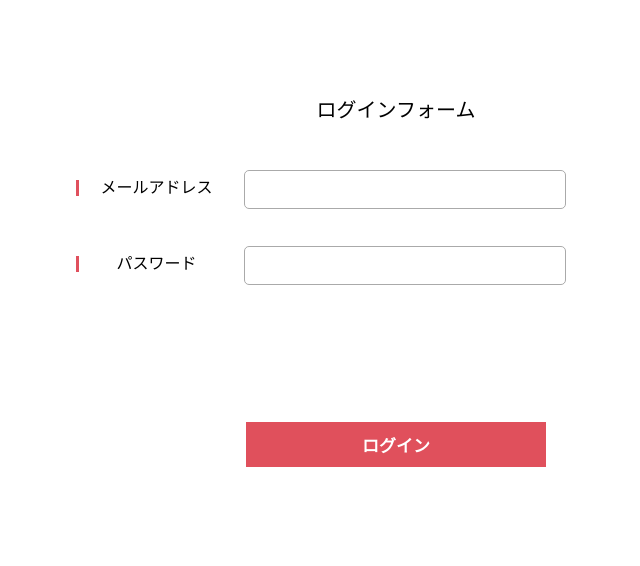
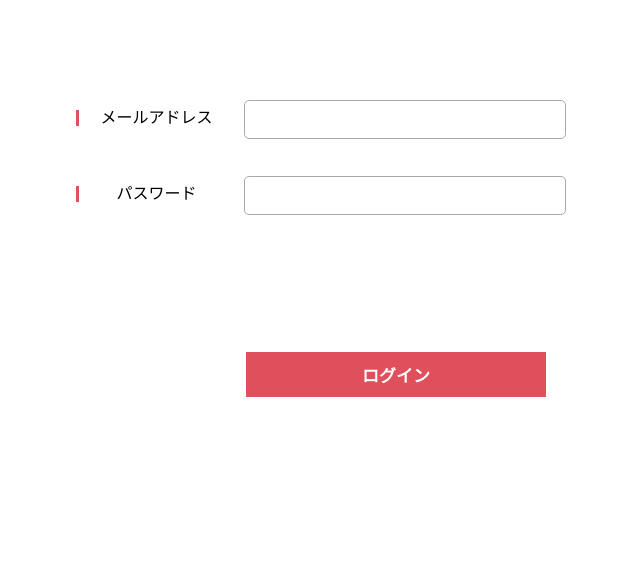
Before and after one commit to TSUNODA-web/woekout.memo, a PHP site: page /login.php in a window 1280 px wide. Shown: the part 64-630 px from the top of the page, without its empty margins (244-884 px from the left). Run offline with PHP 8.4, Linux system fonts and the light colour scheme.

Commit message:
反映されるか確認

```diff
--- a/login.php
+++ b/login.php
@@ -67,7 +67,7 @@ if ($_SERVER['REQUEST_METHOD'] === 'POST') {
   <main>
     <section id="content1">
       <div class="wrapper">
-        <p class="form-title">ログインフォーム</p>
+        <p class="form-title"></p>
         <form action="" method="post">
           <div class="form-list">
             <label>メールアドレス</label>
```
Also changed, not shown: 1 other file.
